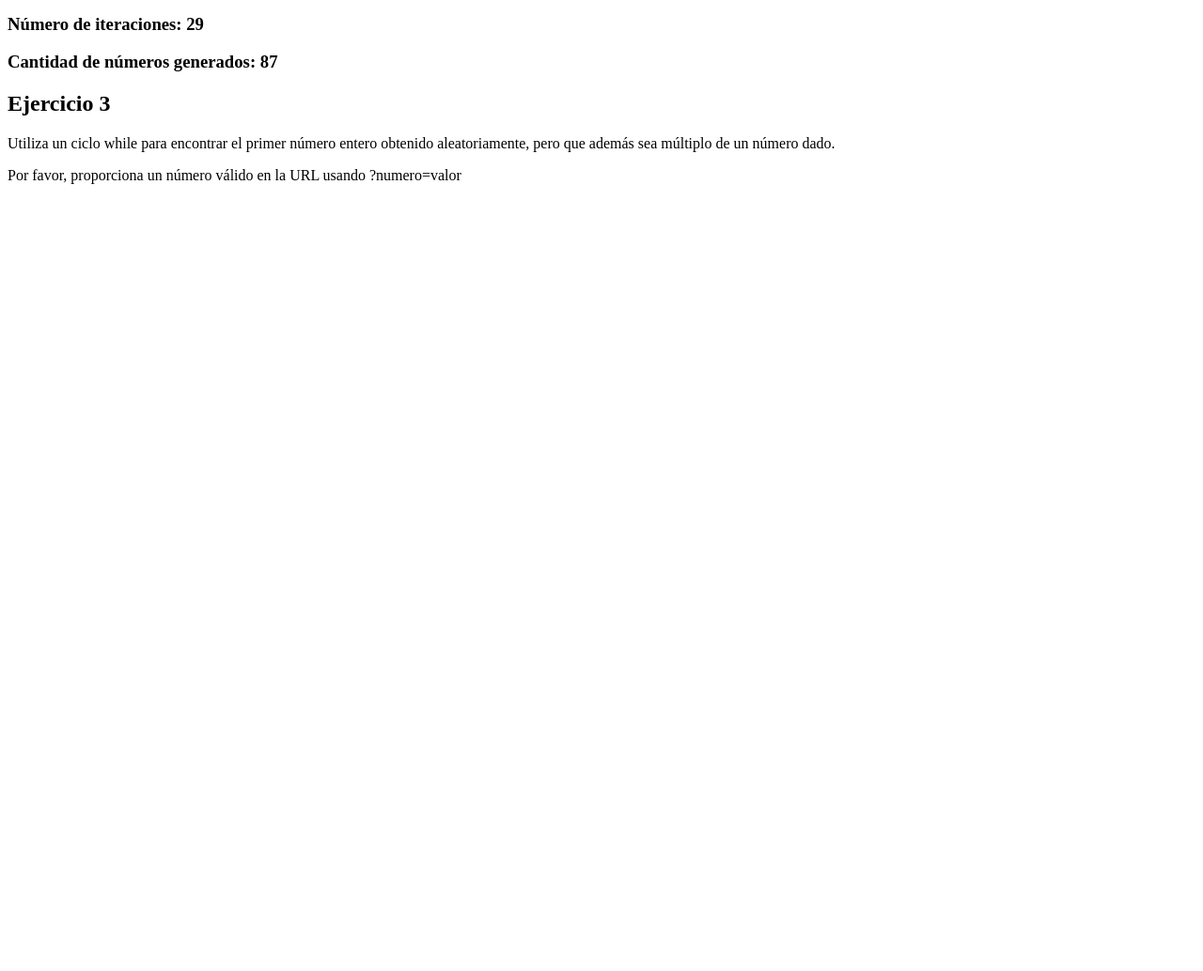
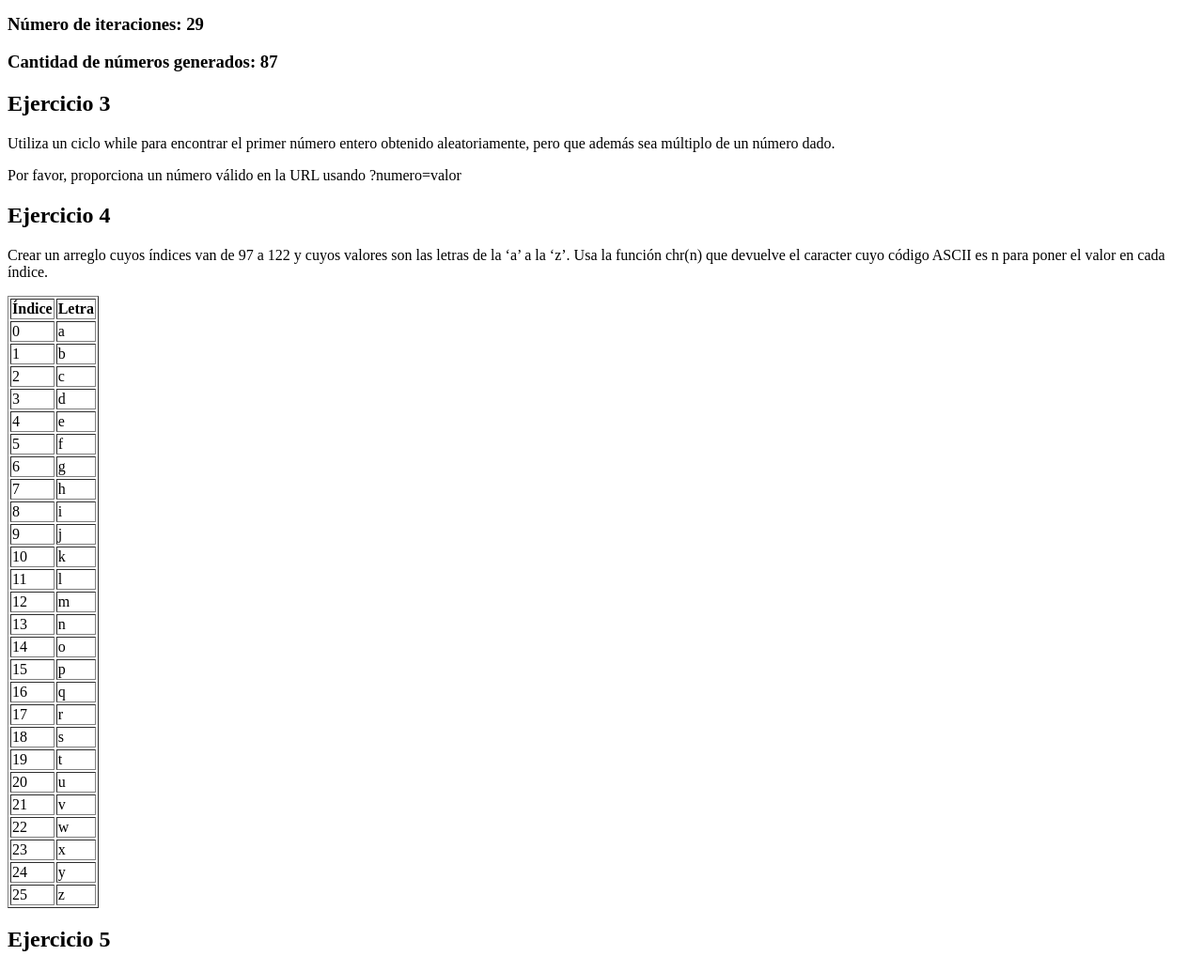
Before and after one commit to LuisCarl0ss/tecweb, a PHP site: page /tecweb/ in a window 1280 px wide. Shown: the part 1085-2119 px from the top of the page at 94% size. Before the commit the page ends 1281 px from the top, so only its background shows below. Run offline with PHP 8.4, Linux system fonts and the light colour scheme.

Commit message:
Se realizó el ejercicio 4 en el que se usa un for para imprimir las letras del abecedario

```diff
--- a/practicas/p06/index.php
+++ b/practicas/p06/index.php
@@ -59,5 +59,17 @@
         }
     ?>
 
+    <h2>Ejercicio 4</h2>
+    <p>Crear un arreglo cuyos índices van de 97 a 122 y cuyos valores son las letras de la ‘a’
+    a la ‘z’. Usa la función chr(n) que devuelve el caracter cuyo código ASCII es n para poner
+    el valor en cada índice.</p>
+    <?php
+        require_once __DIR__ . '/src/funciones.php';
+        letrasAalaZ();
+    ?>
+
+    <h2>Ejercicio 5</h2>
+    <p></p>
+
 </body>
 </html>
--- a/practicas/p06/src/funciones.php
+++ b/practicas/p06/src/funciones.php
@@ -67,4 +67,20 @@
         return $random;
     }
 
+    //Ejercicio 4
+    function letrasAalaZ() {
+        $letras = [];
+        for ($i = 97; $i <= 122; $i++) {
+            $letras[] = chr($i);
+        }
+
+         // Crear la tabla en XHTML
+        echo "<table border='1'>";
+        echo "<tr><th>Índice</th><th>Letra</th></tr>";
+        foreach ($letras as $key => $value) {
+            echo "<tr><td>$key</td><td>$value</td></tr>";
+        }
+        echo "</table>";
+    }
+
 ?>
```
